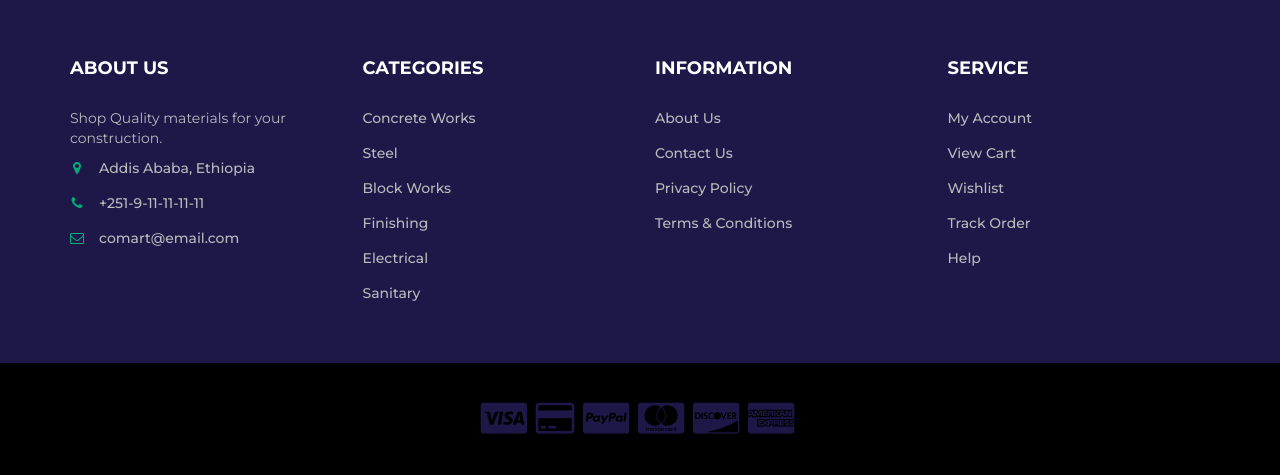
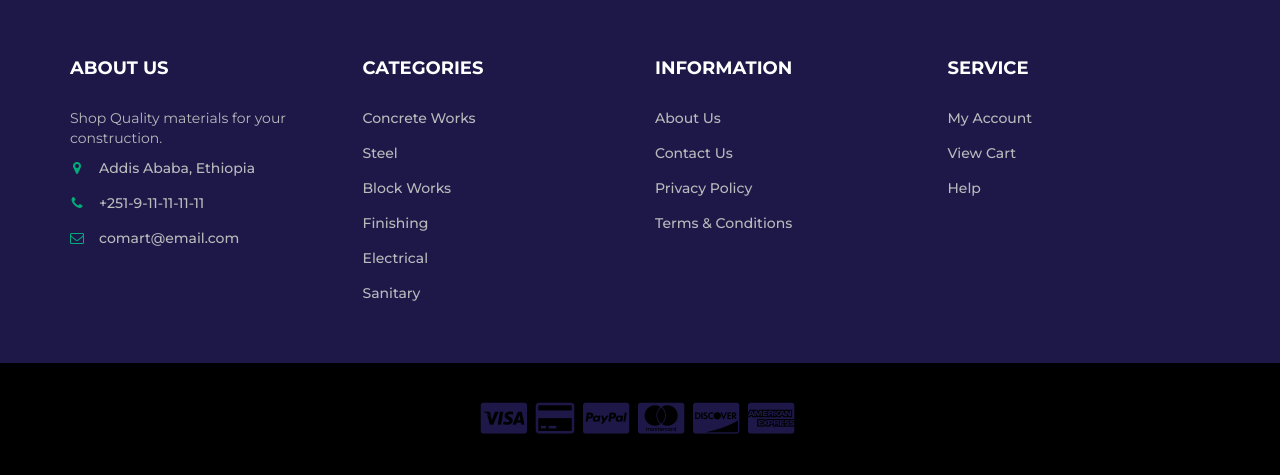
Before and after one commit to klilax/comart, a PHP site: page / in a window 1280 px wide. Shown: the part 2892-3367 px from the top of the page. Run offline with PHP 8.4, Linux system fonts and the light colour scheme.

Commit message:
footer fixed

```diff
--- a/src/components/footer.php
+++ b/src/components/footer.php
@@ -52,8 +52,6 @@
                         <ul class="footer-links">
                             <li><a href="#">My Account</a></li>
                             <li><a href="#">View Cart</a></li>
-                            <li><a href="#">Wishlist</a></li>
-                            <li><a href="#">Track Order</a></li>
                             <li><a href="#">Help</a></li>
                         </ul>
                     </div>
```
